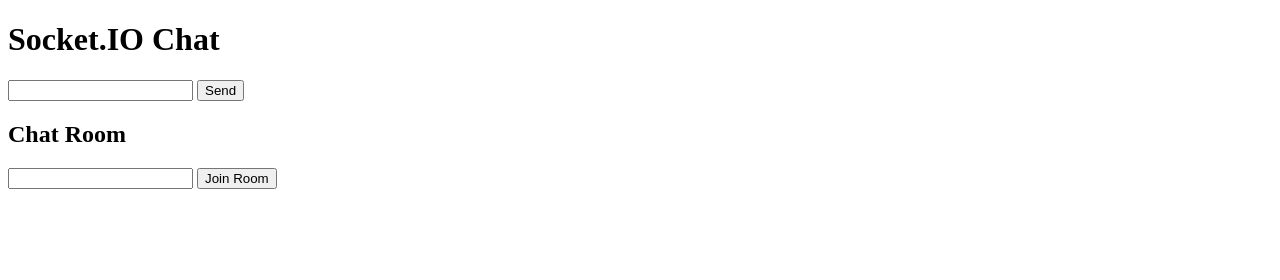
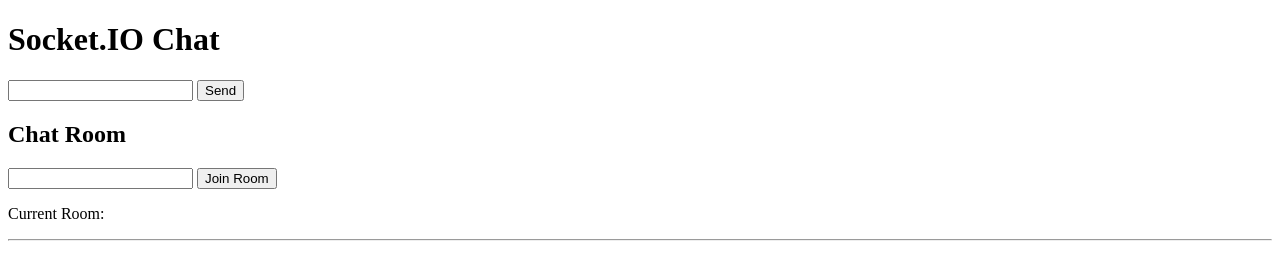
Before and after one commit to pavan-kalyan0412/Chat-Application-using-Socket.IO, a website: page room/public/index.html in a window 1280 px wide. Both pictures are taken after a click on the button "Join Room". Drawn offline with nearby package versions, Linux system fonts and the light colour scheme; no server answers.

Commit message:
letting client to know room

```diff
--- a/room/public/index.html
+++ b/room/public/index.html
@@ -14,6 +14,8 @@
     <input type="text" id="roomInput">
     <button onclick="joinRoom()">Join Room</button>
 
+    <p id="currentRoom">Current Room: None</p>
+    <hr>
     <ul id="messages"></ul>
 
     <script src="/socket.io/socket.io.js"></script>
@@ -28,6 +30,7 @@
         function joinRoom() {
             const room = document.getElementById('roomInput').value;
             socket.emit('join room', room);
+            document.getElementById('currentRoom').textContent = `Current Room: ${room}`;
         }
 
         function getCurrentRoom() {
```
